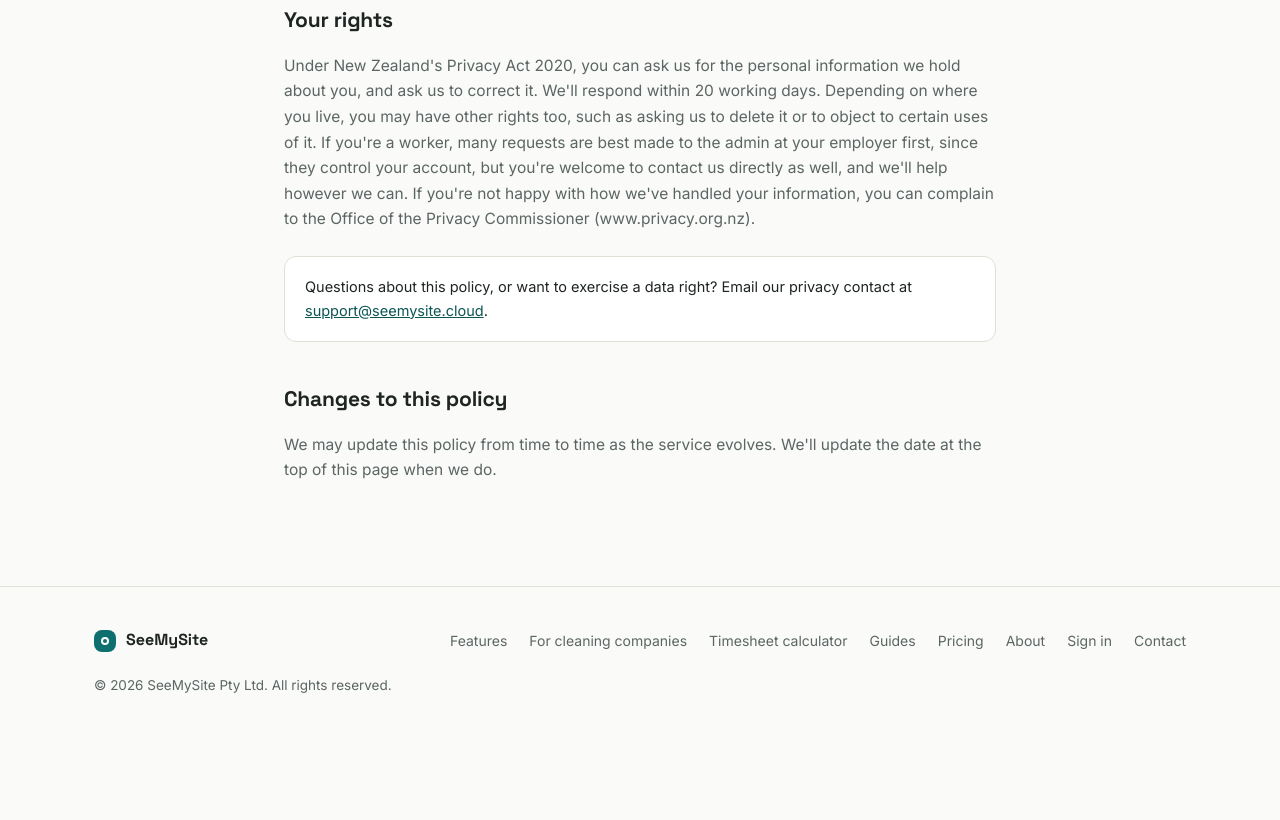
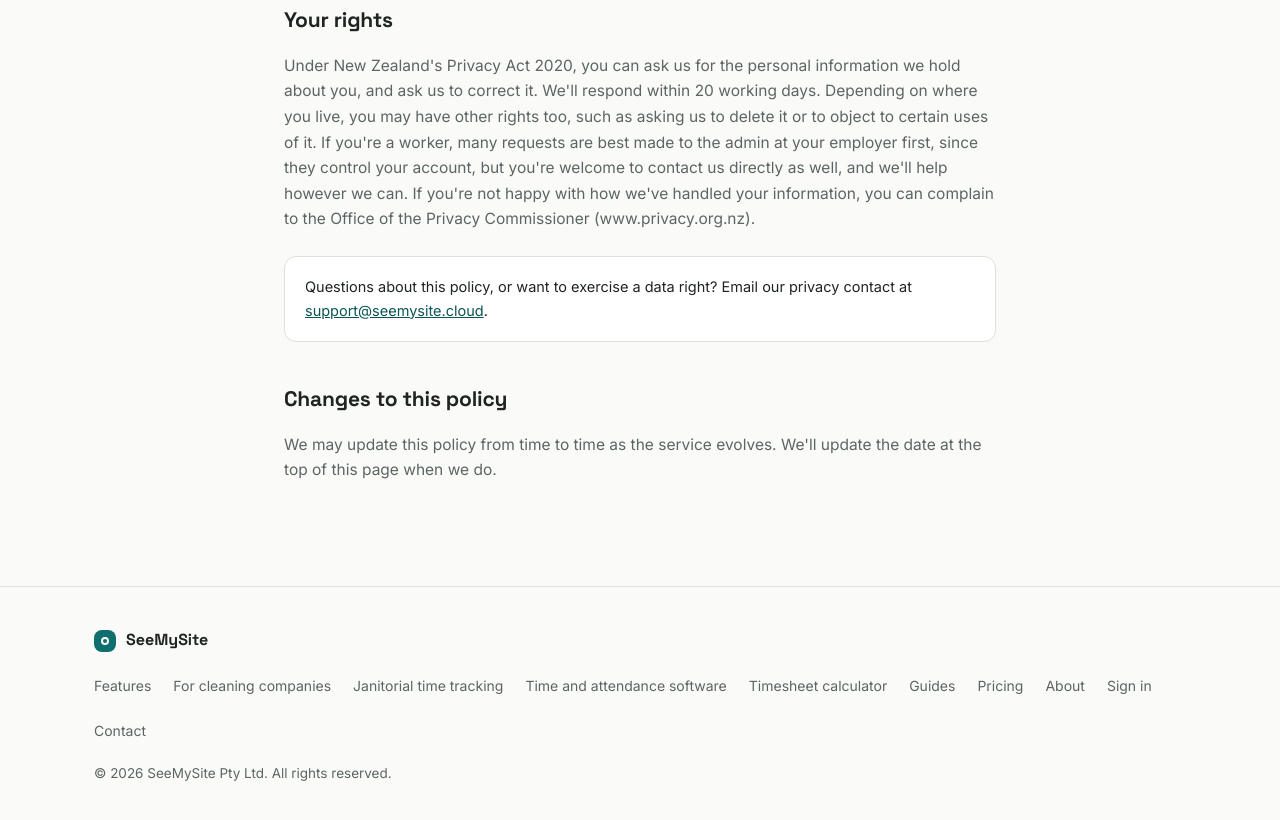
Before and after one commit to Cloudfarmer/SeeMySite-Marketing, a plain HTML site: page privacy.html in a window 1280 px wide. Shown: the part 3181-4001 px from the top of the page. Before the commit the page ends 3917 px from the top, so only its background shows below. Drawn offline with Linux system fonts and the light colour scheme.

Commit message:
Add footer links to the two new landing pages on every page
Co-Authored-By: Claude Sonnet 5.5 <noreply@anthropic.com>
Claude-Session: https://claude.ai/code/session_018vXFrSewwBTEAfazMUqNrX

```diff
--- a/privacy.html
+++ b/privacy.html
@@ -158,7 +158,9 @@ footer { padding: 40px 0; border-top: 1px solid var(--line); }
     <div class="footer-links">
       <a href="index.html#features">Features</a>
       <a href="cleaning-companies.html">For cleaning companies</a>
-      <a href="timesheet-calculator.html">Timesheet calculator</a>
+      <a href="janitorial-time-tracking-app.html">Janitorial time tracking</a>
+<a href="time-and-attendance-software-for-cleaning-companies.html">Time and attendance software</a>
+<a href="timesheet-calculator.html">Timesheet calculator</a>
       <a href="guides.html">Guides</a>
       <a href="index.html#pricing">Pricing</a>
       <a href="about.html">About</a>
```
Also changed, not shown: about.html (+2 -0 lines), cleaner-no-show-playbook.html (+2 -0 lines), cleaning-companies.html (+2 -0 lines), contact.html (+2 -0 lines), demo.html (+2 -0 lines), guides.html (+2 -0 lines), hazard-reporting-for-cleaning-staff.html (+2 -0 lines), index.html (+2 -0 lines), janitorial-time-tracking-app.html (+1 -0 lines), new-cleaner-first-30-days.html (+2 -0 lines), paper-timesheets-cost.html (+2 -0 lines), phantom-cleaner-ghost-employees.html (+2 -0 lines), time-and-attendance-software-for-cleaning-companies.html (+1 -0 lines), timesheet-calculator.html (+2 -0 lines).
